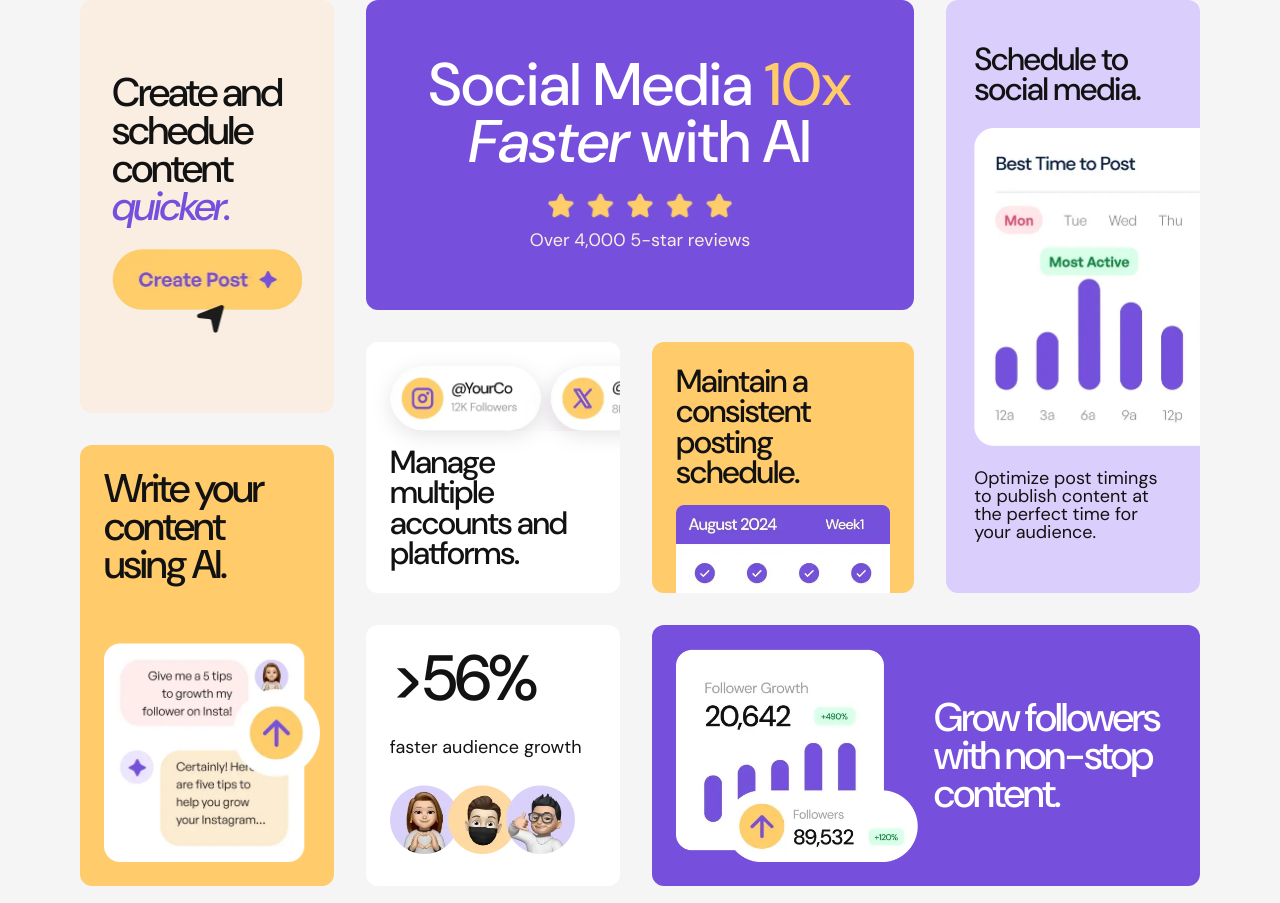
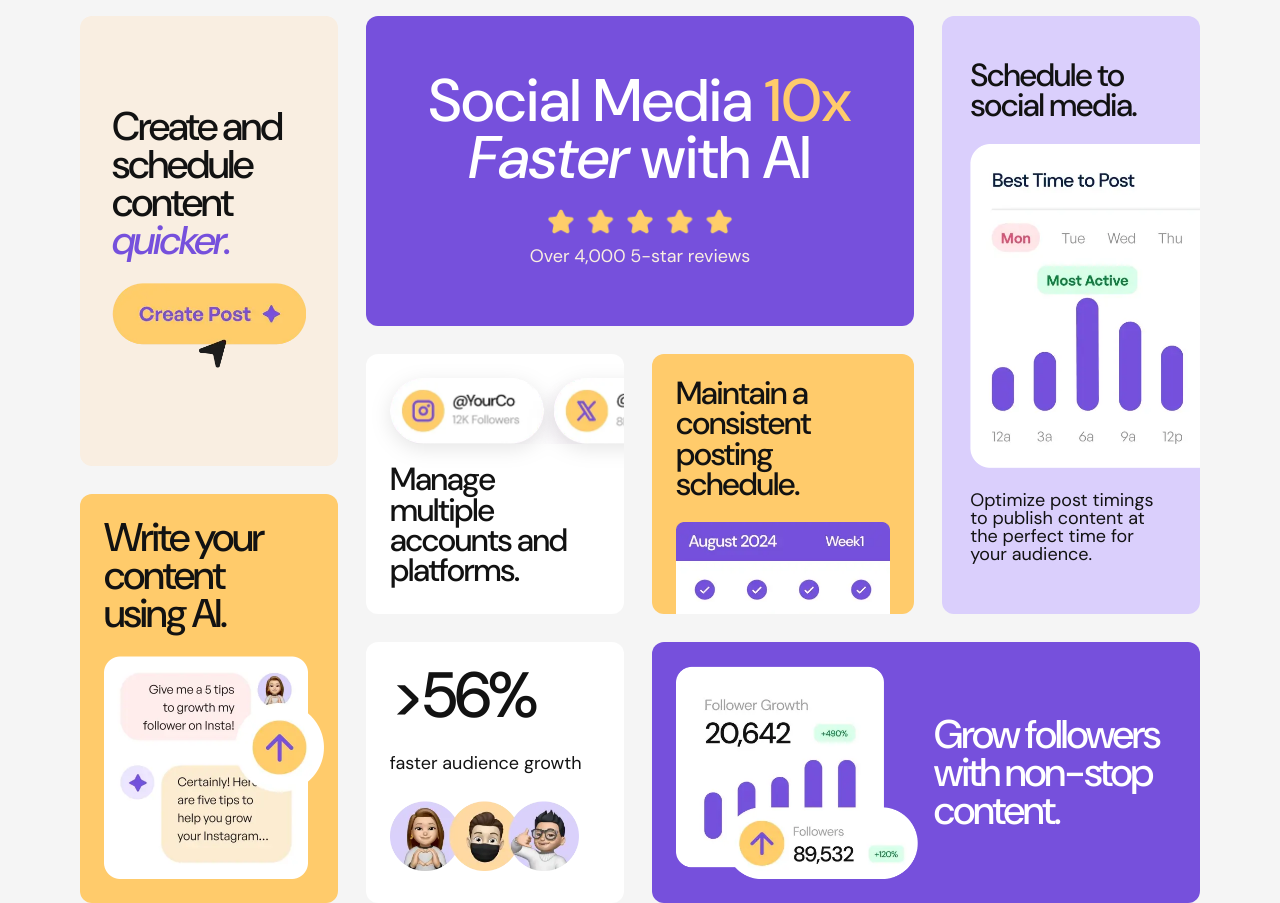
Before and after one commit to VendettaJoy/fem-bento-grid, a plain HTML site: page index.html in a window 1280 px wide. Drawn offline with Linux system fonts and the light colour scheme.

Commit message:
Tweak CSS
Tweaked the CSS for the grid some more and corrected source url errors

```diff
--- a/index.html
+++ b/index.html
@@ -20,7 +20,7 @@
 	</head>
 
 	<body>
-		<main class="container">
+		<main class="bento-grid">
 			<!-- BLOCK 1 -->
 			<div class="block block-1">
 				<h1>
@@ -84,7 +84,6 @@
 				/>
 			</div>
 
-			<div class="mini-grid">
 			<!-- BLOCK 7 -->
 			<div class="block block-7">
 				<h2>
@@ -105,7 +104,6 @@
 					alt=""
 				/>
 			</div>
-			</div>
 		</main>
 		<script src="./main.js"></script>
 	</body>
--- a/style.css
+++ b/style.css
@@ -1,14 +1,14 @@
 @font-face {
-    font-family: "DM Sans";
-    font-weight: 400 500;
-    src: url(/assets/fonts/DMSans-VariableFont_opsz\,wght.ttf);
+	font-family: "DM Sans";
+	font-weight: 400 500;
+	src: url("/assets/fonts/DMSans-VariableFont_opsz\,wght.ttf");
 }
 
 @font-face {
-    font-family: "DM Sans";
-    font-weight: 400 500;
-    font-style: italic;
-    src: url(/assets/fonts/DMSans-Italic-VariableFont_opsz\,wght.ttf);
+	font-family: "DM Sans";
+	font-weight: 400 500;
+	font-style: italic;
+	src: url("/assets/fonts/DMSans-Italic-VariableFont_opsz\,wght.ttf");
 }
 
 :root {
@@ -58,12 +58,35 @@ h2 {
 	letter-spacing: -0.05em;
 }
 
+/* Utility Classes */
+.italic {
+	font-style: italic;
+}
+
+.yellow-accent {
+	color: var(--clr-yellow-500);
+}
+
+.purple-accent {
+	color: var(--clr-purple-500);
+}
+
 /* Main Styles */
-.container {
+.bento-grid {
 	display: grid;
 	padding: 2rem 1rem;
 	max-width: 70rem;
-	gap: 2rem;
+	gap: 1.75rem;
+
+	grid-template-areas:
+		"block-1"
+		"block-2"
+		"block-3"
+		"block-4"
+		"block-5"
+		"block-6"
+		"block-7"
+		"block-8";
 }
 
 .block {
@@ -74,8 +97,8 @@ h2 {
 	overflow: clip;
 }
 
-/* Block 1 */
 .block-1 {
+	grid-area: block-1;
 	color: var(--clr-white);
 	background-color: var(--clr-purple-500);
 	padding: 2.25rem;
@@ -95,8 +118,8 @@ h2 {
 	}
 }
 
-/* Block 2 */
 .block-2 {
+	grid-area: block-2;
 	background-color: var(--clr-white);
 	padding: 1rem;
 
@@ -107,8 +130,8 @@ h2 {
 	}
 }
 
-/* Block 3 */
 .block-3 {
+	grid-area: block-3;
 	background-color: var(--clr-yellow-500);
 	padding: 1rem;
 
@@ -122,8 +145,8 @@ h2 {
 	}
 }
 
-/* Block 4 */
 .block-4 {
+	grid-area: block-4;
 	background-color: var(--clr-purple-100);
 	padding: 1.75rem 1rem;
 	justify-items: center;
@@ -135,8 +158,8 @@ h2 {
 	}
 }
 
-/* Block 5 */
 .block-5 {
+	grid-area: block-5;
 	color: var(--clr-white);
 	background-color: var(--clr-purple-500);
 	padding: 1.25rem;
@@ -155,8 +178,8 @@ h2 {
 	}
 }
 
-/* Block 6 */
 .block-6 {
+	grid-area: block-6;
 	background-color: var(--clr-white);
 	padding: 1.5rem;
 
@@ -169,8 +192,8 @@ h2 {
 	}
 }
 
-/* Block 7 */
 .block-7 {
+	grid-area: block-7;
 	background-color: var(--clr-yellow-100);
 	padding: 1.5rem;
 
@@ -183,8 +206,8 @@ h2 {
 	}
 }
 
-/* Block 8 */
 .block-8 {
+	grid-area: block-8;
 	background-color: var(--clr-yellow-500);
 	padding: 1.5rem;
 	gap: 1.5rem;
@@ -198,22 +221,22 @@ h2 {
 	}
 }
 
-/* Media Queries */
-@media (min-width: 55rem) {
-	.container {
+/* Media Queries: DESKTOP */
+@media (min-width: 60rem) {
+	.bento-grid {
 		padding: 0;
+		margin: 1rem;
 		justify-self: center;
 		align-self: center;
 		grid-template-columns: repeat(4, 1fr);
 		grid-template-areas:
-			"mini-grid block-1 block-1 block-4"
-			"mini-grid block-2 block-3 block-4"
-			"mini-grid block-6 block-5 block-5";
+			"block-7 block-1 block-1 block-4"
+			"block-7 block-2 block-3 block-4"
+			"block-8 block-2 block-3 block-4"
+			"block-8 block-6 block-5 block-5";
 	}
 
-	/* Block 1 */
 	.block-1 {
-		grid-area: block-1;
 		padding-block: 3.5rem;
 
 		img {
@@ -221,9 +244,7 @@ h2 {
 		}
 	}
 
-	/* Block 2 */
 	.block-2 {
-		grid-area: block-2;
 		padding: 1.5rem;
 
 		img {
@@ -231,20 +252,16 @@ h2 {
 		}
 	}
 
-	/* Block 3 */
 	.block-3 {
-		grid-area: block-3;
 		padding: 1.5rem;
 
 		img {
 			width: 100%;
-			margin-bottom: -100px;
+			margin-block-end: -100px;
 		}
 	}
 
-	/* Block 4 */
 	.block-4 {
-		grid-area: block-4;
 		padding: 2.75rem 1.75rem;
 		justify-items: left;
 
@@ -258,9 +275,7 @@ h2 {
 		}
 	}
 
-	/* Block 5 */
 	.block-5 {
-		grid-area: block-5;
 		grid-template-columns: repeat(2, 1fr);
 		align-items: center;
 		gap: 1rem;
@@ -276,9 +291,7 @@ h2 {
 		}
 	}
 
-	/* Block 6 */
 	.block-6 {
-		grid-area: block-6;
 		padding: 1.5rem;
 
 		img {
@@ -286,19 +299,7 @@ h2 {
 		}
 	}
 
-	.mini-grid {
-		grid-area: mini-grid;
-		display: grid;
-		gap: 2rem;
-		grid-template-rows: 1.45fr 1.55fr;
-		grid-template-areas:
-			"block-7"
-			"block-8";
-	}
-
-	/* Block 7 */
 	.block-7 {
-		grid-area: block-7;
 		padding-inline: 2rem;
 		gap: 1.5rem;
 		align-content: center;
@@ -308,10 +309,12 @@ h2 {
 		}
 	}
 
-	/* Block 8 */
 	.block-8 {
-		grid-area: block-8;
 		align-content: space-between;
+
+		h2 {
+			padding-inline-end: 1rem;
+		}
 
 		img {
 			max-width: 105%;
@@ -319,16 +322,3 @@ h2 {
 		}
 	}
 }
-
-/* Utility Classes */
-.italic {
-	font-style: italic;
-}
-
-.yellow-accent {
-	color: var(--clr-yellow-500);
-}
-
-.purple-accent {
-	color: var(--clr-purple-500);
-}
```
Lines whose indentation alone changed are shown as unchanged.
